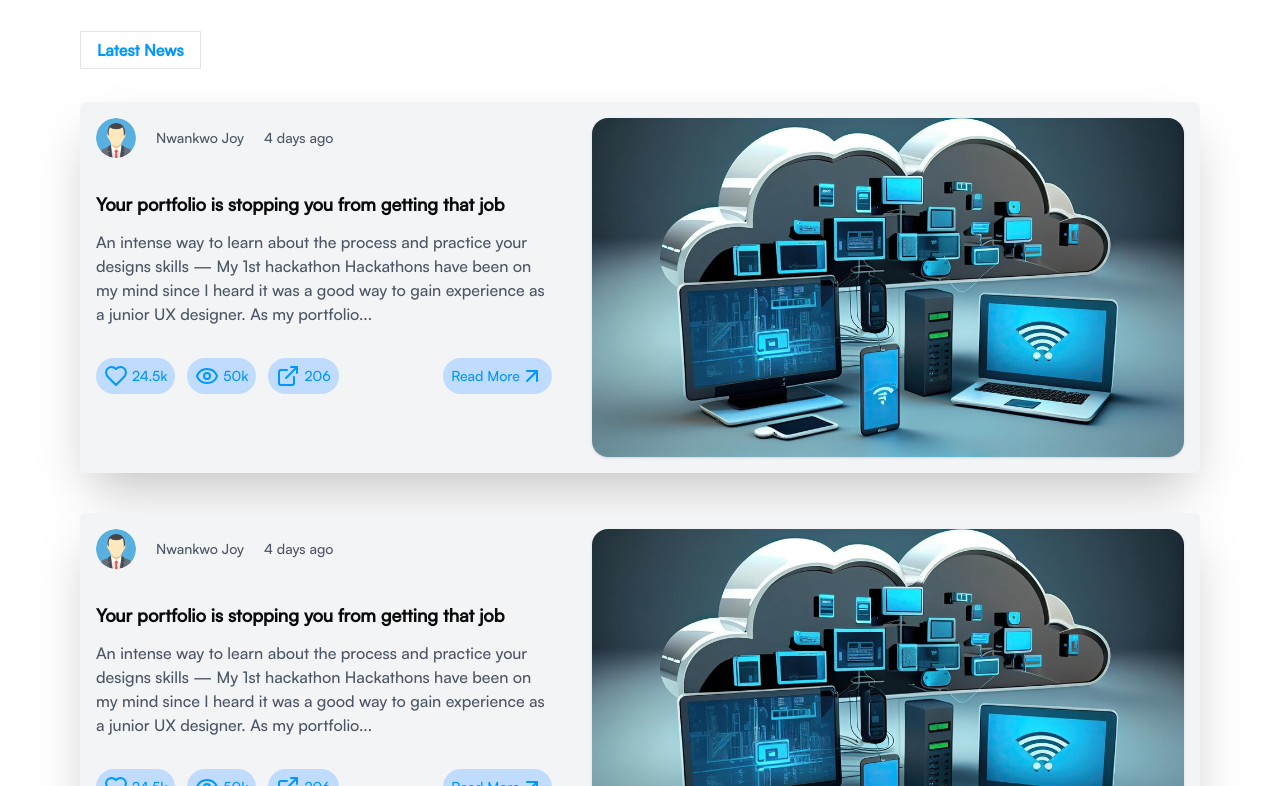
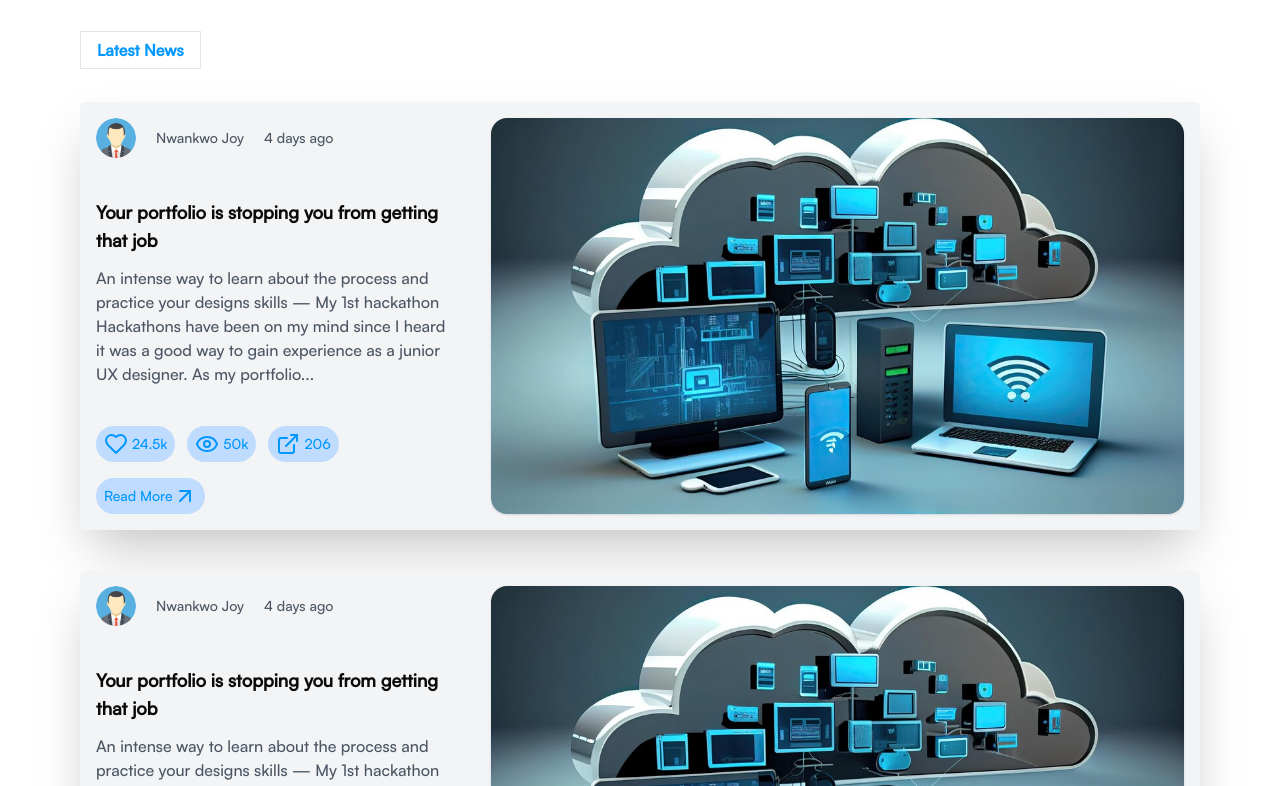
Before and after one commit to Austinobravo/seep, a Next.js app: page /news/latest in a window 1280 px wide. Shown: the part 714-1500 px from the top of the page. Built offline with nearby package versions, Linux system fonts and the light colour scheme.

Commit message:
Made mods to cards to modify the design

```diff
--- a/app/(news)/news/_components/LatestNewsCard.tsx
+++ b/app/(news)/news/_components/LatestNewsCard.tsx
@@ -9,7 +9,7 @@ const LatestNewsCard = () => {
         <span className='seep-text-color border py-2 px-4 font-semibold'>Latest News</span>
         {[1,2,3,4].map((item) => (
             <div key={item} className='flex justify-between lg:flex-row flex-col-reverse gap-x-10 gap-y-7 p-4 bg-gray-100 shadow-2xl rounded-md w-fit'>
-                <div className='basis-3/4 '>
+                <div className='basis-2/4 flex justify-between  flex-col'>
                     <div className='flex gap-5 items-center text-gray-600 sm:text-sm text-xs flex-wrap'>
                         <Image src={`/images/avatar.webp`} width={200} height={200} alt='' className='w-10 h-10 rounded-full'/>
                         <h3>Nwankwo Joy</h3>
@@ -19,7 +19,7 @@ const LatestNewsCard = () => {
                         <h4 className='font-semibold sm:text-lg text-'>Your portfolio is stopping you from getting that job</h4>
                         <p className='text-gray-600 sm:text-base text-xs'>An intense way to learn about the process and practice your designs skills — My 1st hackathon Hackathons have been on my mind since I heard it was a good way to gain experience as a junior UX designer. As my portfolio...</p>
                     </div>
-                    <div className='flex justify-between flex-wrap gap-4'>
+                    <div className='flex justify-between flex-wrap gap-4 items-end'>
                         <div className='flex justify-between seep-text-color flex-wrap gap-3 '>
                             <div className='flex gap-1 bg-blue-200 rounded-full text-sm w-fit h-9 px-2 items-center'>
                                 <Heart/>
```
